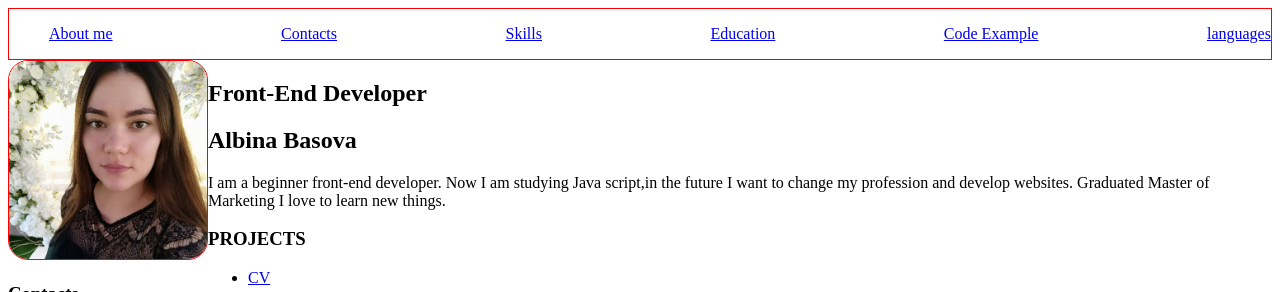
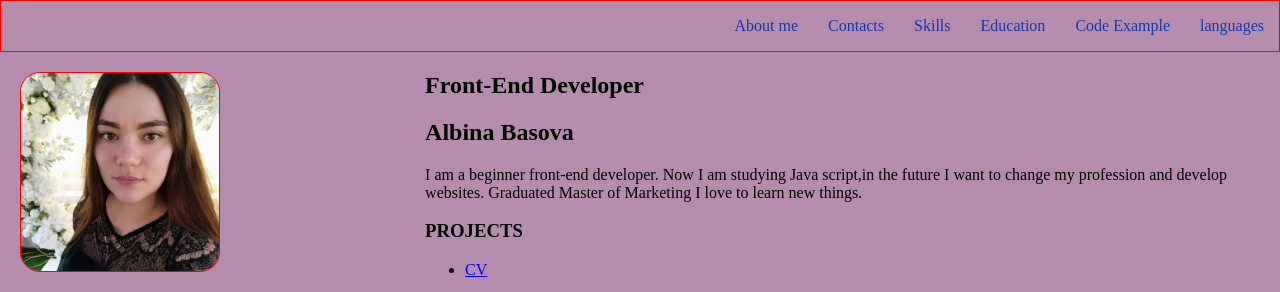
Before and after one commit to Albina11/rsschool-cv-archived-, a plain HTML site: page index.html in a window 1280 px wide. Shown: the top 292 px of the page. Drawn offline with Linux system fonts and the light colour scheme.

Commit message:
feat: add style

```diff
--- a/css/style.css
+++ b/css/style.css
@@ -5,6 +5,9 @@
         display: flex;
         flex-direction: column;
         justify-content: space-between;
+        min-height: 100vh;
+        margin: 0; padding: 0;
+        background-color: rgb(180, 141, 172);
       }
 #wrapper{
     display: flex;
@@ -16,12 +19,29 @@
 }
 .menu-list{
     display: flex;
-    justify-content: space-between;
+    justify-content: right;
     list-style-type: none
+}
+.menu a{
+    margin: 5px;
+	padding: 10px;
+	text-decoration: none;
+	color: #1437AD;
+}
+.menu a:hover, .menu a.active {
+	color: rgb(250, 250, 250);
+
 }
 .main-container{
     display: flex;
     flex-direction: column;
+    max-width: 1440px;
+    margin: 0 auto;
+}
+.sidebar-container{
+    width: 600px;
+    margin: 0 auto;
+    padding: 20px;
 }
 .footer-container{
     border: 1px solid red;
```
